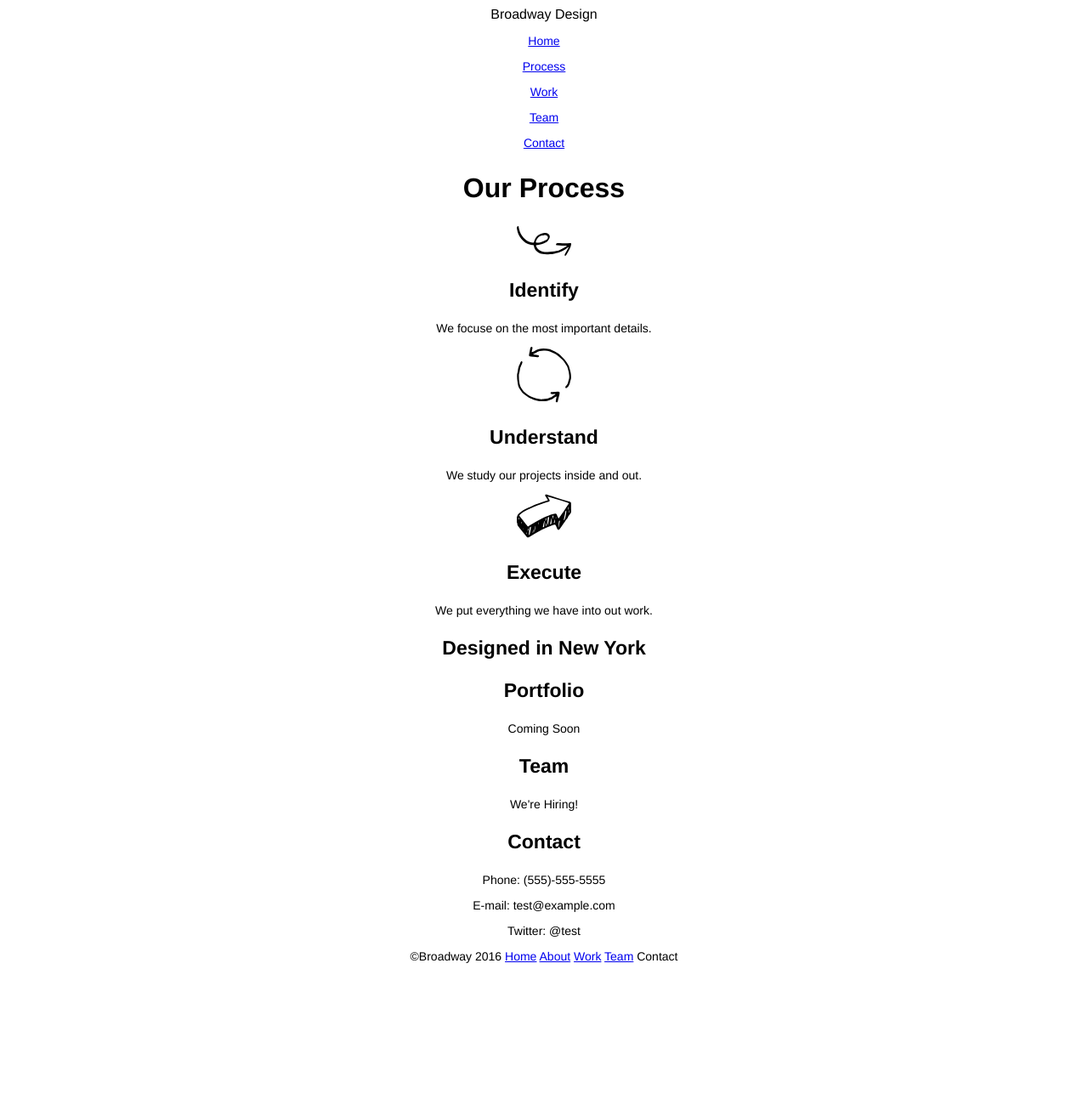
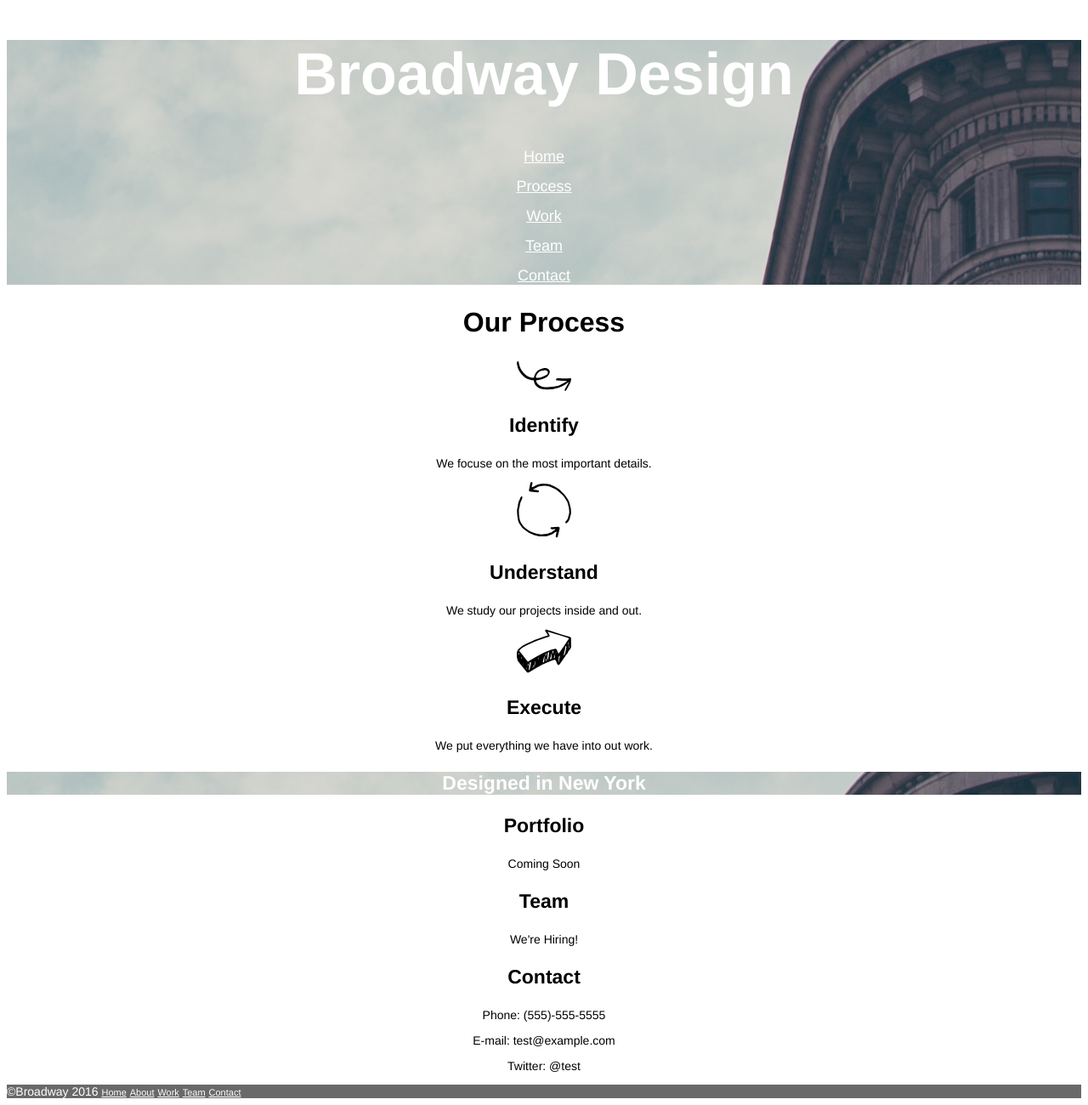
Before and after one commit to lilyrybar/BroadwayDesign, a plain HTML site: page index.html in a window 1280 px wide. Shown: the whole page at 85% size. Before the commit the page ends 1147 px from the top, so only its background shows below. Drawn offline with Linux system fonts and the light colour scheme.

Commit message:
fix css and html

```diff
--- a/index.html
+++ b/index.html
@@ -6,9 +6,9 @@
     <link href= 'resources/css/style.css' rel= 'stylesheet' type= 'text/css'>
   </head>
   <body>
-    <div id="home"
+    <div class="home">
       <h1>Broadway Design</h1>
-    <nav id= "top">
+        <nav class= "top">
           <p><a href= "#Home">Home</a></p>
           <p><a href= "#Process">Process</a></p>
           <p><a href= "#Work">Work</a></p>
@@ -25,8 +25,9 @@
       <p>We study our projects inside and out.</p>
       <img src= "resources/images/execute.svg">
       <h3>Execute</h3>
-    <p>We put everything we have into out work.</p></div>
-    <h3 id="NY">Designed in New York</h3>
+      <p>We put everything we have into out work.</p>
+    </div>
+    <h3 class="NY">Designed in New York</h3>
     <div id="Work"><h3>Portfolio</h3>
       <p>Coming Soon</p></div>
     <div id= "Team"><h3>Team</h3>
@@ -35,8 +36,8 @@
       <p>Phone: (555)-555-5555</p>
       <p>E-mail: test@example.com</p>
       <p>Twitter: @test</p></div>
-    <nav id= "bottom">
-      <p>©Broadway 2016 <a href= "#Home">Home</a> <a href= "#About">About</a> <a href="#Work">Work</a> <a href="#Team">Team</a> <a hred="#Contact">Contact</a>
+    <nav class= "footer">
+      <p>©Broadway 2016 <a href= "#Home">Home</a> <a href= "#About">About</a> <a href="#Work">Work</a> <a href="#Team">Team</a> <a href="#Contact">Contact</a>
     </nav>
   </body>
 </html>
--- a/resources/css/style.css
+++ b/resources/css/style.css
@@ -1,16 +1,21 @@
 body {text-align: center;
       font-family: Helvetica;}
+div.home {background-image: url("../images/the-flatiron-building.png");
+          background-size: cover;
+          background-repeat: no-repeat;}
 h1 {font-size: 70px;
     font-weight: bold;
     color: white;}
-div.home {background-image: url("images/the-flatiron-building.png")}
+nav.top a {font-size: 18px;
+           color: white;}
 h2 {font-size: 32px;
     font-weight: bold;}
 h3 {font-size: 23px;
     font-weight: bold;}
 h3.NY {color: white;
-       background-image: url("images/the-flatiron-building.png")}
+       background-image: url("../images/the-flatiron-building.png");}
 p {font-size: 14px;}
-nav.bottom {font-size: 11px;
+nav.footer, nav.footer a {font-size: 11px;
             color: white;
-            background-color: dimgray;}
+            background-color: dimgray;
+            text-align: left;}
```
Lines whose indentation alone changed are shown as unchanged.
